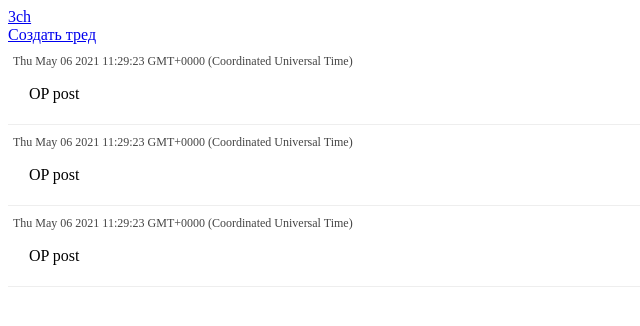
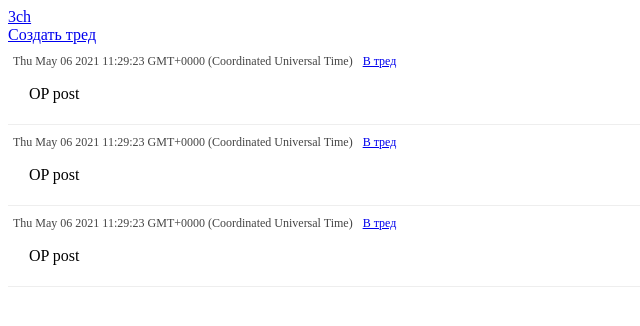
Before and after one commit to rgorskov/3ch, a React app: page / in a window 1280 px wide. Shown: the top 326 px of the page, without its empty margins (0-640 px from the left). Built offline with nearby package versions, Linux system fonts and the light colour scheme.

Commit message:
link to thread

```diff
--- a/src/App.jsx
+++ b/src/App.jsx
@@ -10,7 +10,7 @@ const App = () => {
         <div className="wrapper">
             <Header />
             <Route component={ThreadsList} path="/" exact />
-            <Route component={Thread} path="/thread/:threadId(\\d+)" />
+            <Route component={Thread} path="/thread/:threadId(\d+)" />
             <Route component={CreateThread} path="/thread/create" />
         </div>
     );
--- a/src/components/Post.jsx
+++ b/src/components/Post.jsx
@@ -1,11 +1,15 @@
 import React from 'react';
 import s from './Post.module.css';
+import { Link } from 'react-router-dom';
 
-const Post = ({ op, date, text, id }) => {
+const Post = ({ op, date, text, id, threadId, showLink }) => {
     return (
         <div className={s.wrapper}>
             <div className={op ? s.op : s.reply}>
-                <div className={s.info}>{date.toString()}</div>
+                <div className={s.info}>
+                    {date.toString()}
+                    {showLink && <Link to={'/thread/' + threadId}>В тред</Link>}
+                </div>
                 <div className={s.text}>{text}</div>
             </div>
         </div>
--- a/src/components/Post.module.css
+++ b/src/components/Post.module.css
@@ -19,6 +19,10 @@
     color: #444;
 }
 
+.info a {
+    padding-left: 10px;
+}
+
 .text {
     margin: 16px;
 }
--- a/src/components/ThreadsList.jsx
+++ b/src/components/ThreadsList.jsx
@@ -8,13 +8,34 @@ const ThreadsList = () => {
         <div>
             <Link to="/thread/create">Создать тред</Link>
             <div className={s.thread}>
-                <Post op={true} text={'OP post'} id={1} date={new Date()} />
+                <Post
+                    op={true}
+                    text={'OP post'}
+                    id={1}
+                    date={new Date()}
+                    showLink
+                    threadId={1}
+                />
             </div>
             <div className={s.thread}>
-                <Post op={true} text={'OP post'} id={1} date={new Date()} />
+                <Post
+                    op={true}
+                    text={'OP post'}
+                    id={1}
+                    date={new Date()}
+                    showLink
+                    threadId={1}
+                />
             </div>
             <div className={s.thread}>
-                <Post op={true} text={'OP post'} id={1} date={new Date()} />
+                <Post
+                    op={true}
+                    text={'OP post'}
+                    id={1}
+                    date={new Date()}
+                    showLink
+                    threadId={1}
+                />
             </div>
         </div>
     );
```
